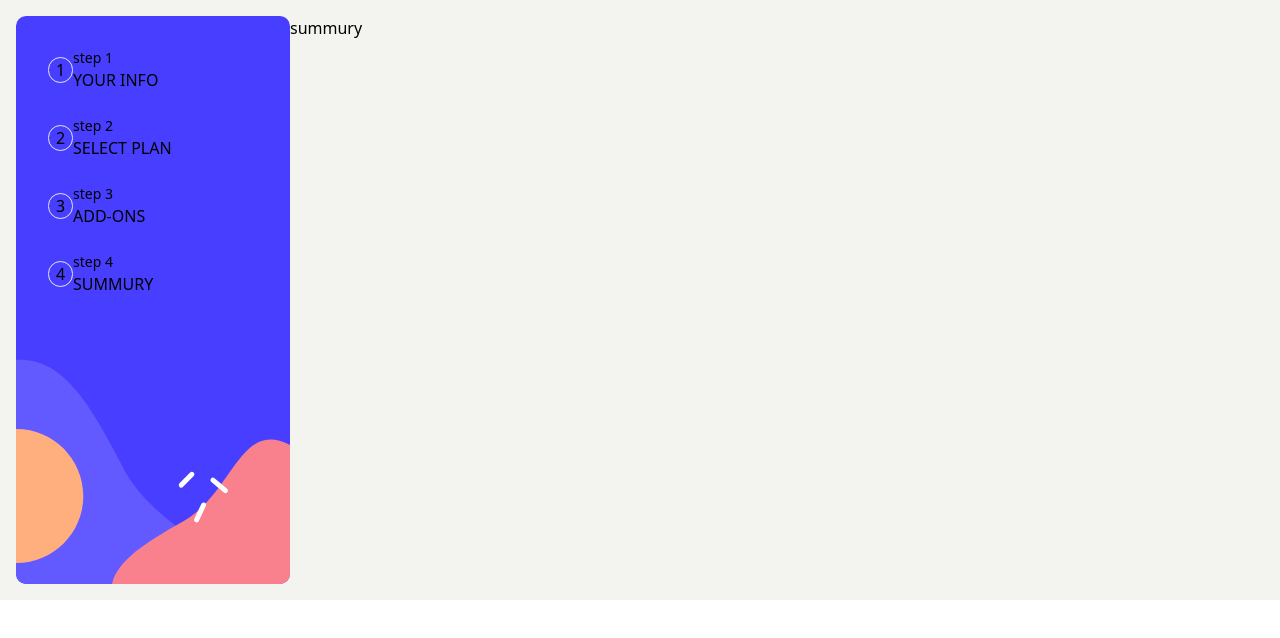
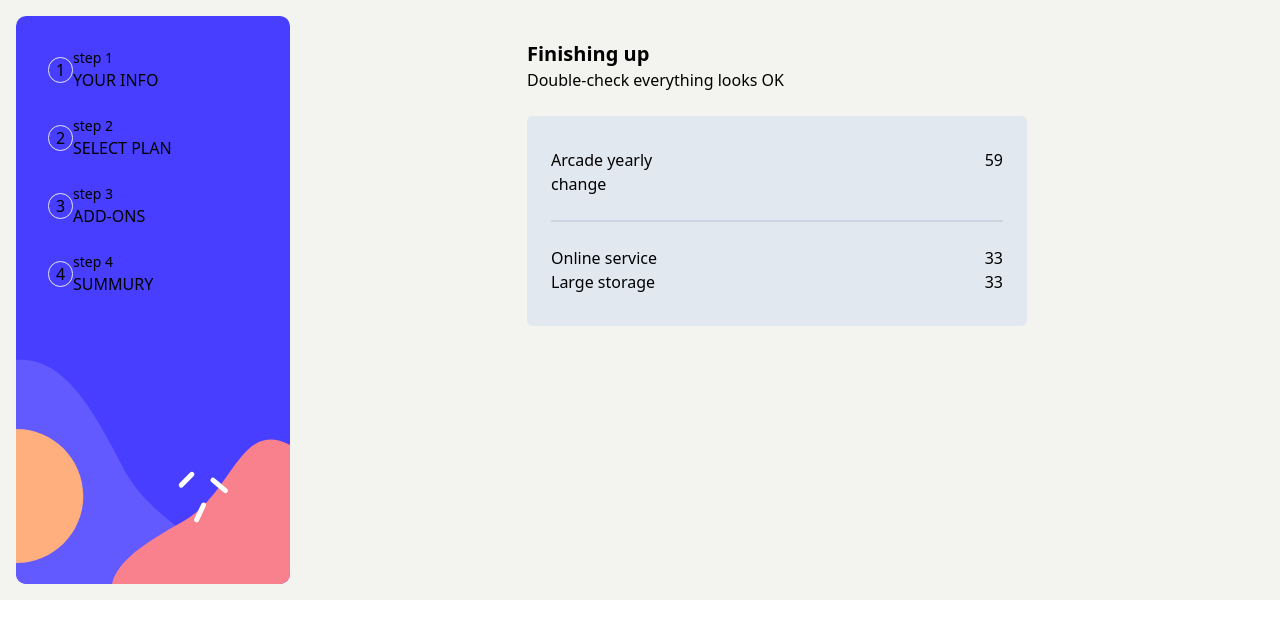
Before and after one commit to Jinatey/multistep-form, a Next.js app: page /summury in a window 1280 px wide. Shown: the top 638 px of the page. Built offline with nearby package versions, Linux system fonts and the light colour scheme.

Commit message:
update addons.jsx & add summary.jsx

```diff
--- a/pages/addons.jsx
+++ b/pages/addons.jsx
@@ -43,9 +43,9 @@ const addons = () => {
           <p className=" text-blue-400">+$1/m</p>
         </div>
 
-<div className=" flex justify-between">
+<div className=" flex justify-between mt-20">
   <button>Go Back</button>
-  <button>Next Step</button>
+  <button className=" bg-blue-950 text-white p-3 px-5 rounded-md">Next Step</button>
 </div>
 
       </div>
--- a/pages/summury.jsx
+++ b/pages/summury.jsx
@@ -1,9 +1,36 @@
-import React from 'react'
+import React from "react";
 
 const summury = () => {
   return (
-    <div>summury</div>
-  )
-}
+    <div className=" mx-auto w-[500px]">
+      <div className=" my-6">
+        <h1 className=" text-xl font-bold">Finishing up</h1>
+        <p>Double-check everything looks OK</p>
+      </div>
 
-export default summury
+      <div className=" bg-slate-200  px-6 py-2 rounded-md ">
+        <div className="flex justify-between py-6 border-b-2 border-slate-300">
+          <div>
+            <p>Arcade yearly</p>
+            <p>change</p>
+          </div>
+
+          <div>59</div>
+        </div>
+        <div className=" flex justify-between py-6">
+          <div>
+            <p>Online service</p>
+            <p>Large storage</p>
+          </div>
+
+          <div>
+            <p>33</p>
+            <p>33</p>
+          </div>
+        </div>
+      </div>
+    </div>
+  );
+};
+
+export default summury;
```
